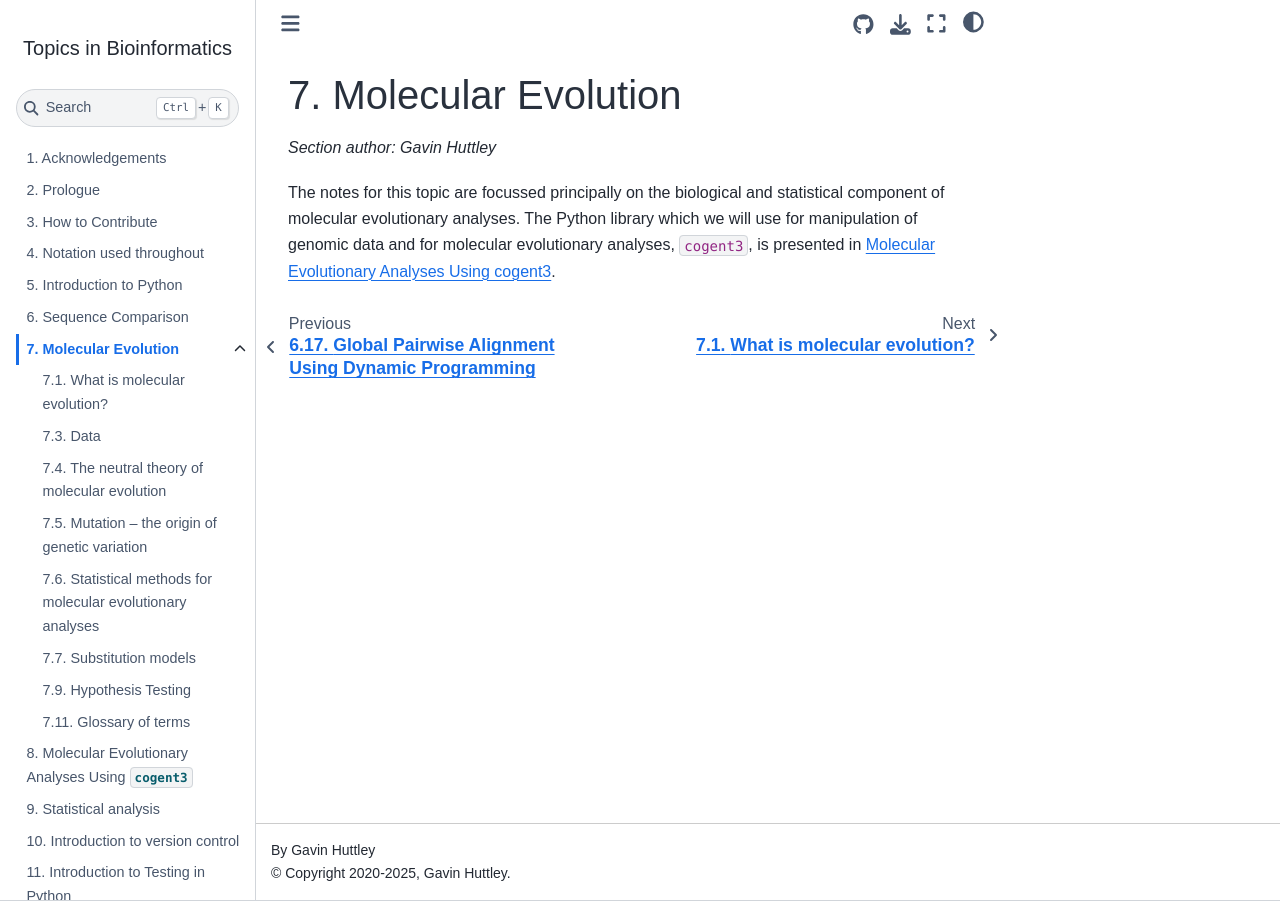
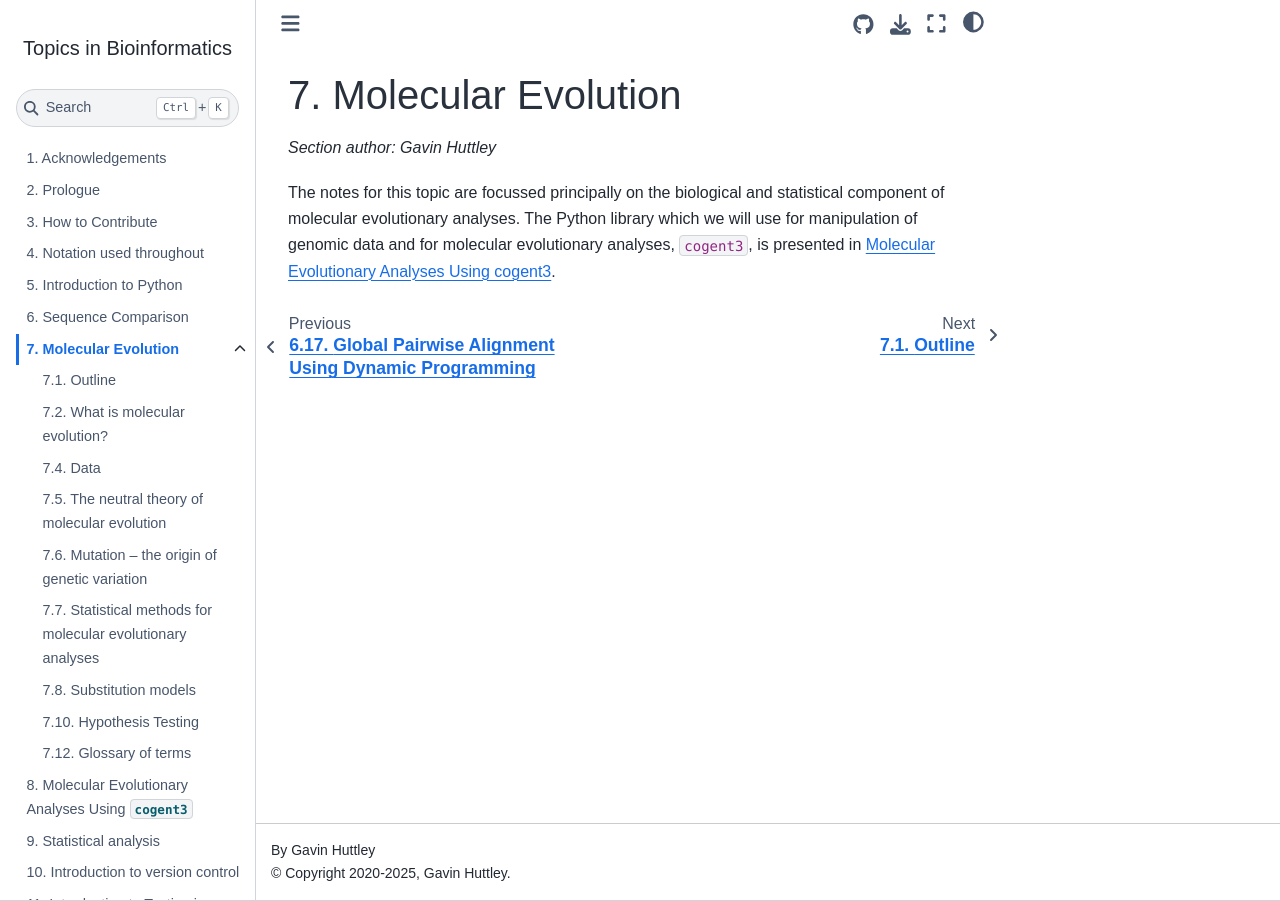
Before and after one commit to GavinHuttley/tib, a Sphinx documentation site: the page built from source/molevol/index.rst, in a window 1280 px wide. Built offline with Sphinx 7.4.7 and the Sphinx Book theme 1.1.4, drawn with Linux system fonts in a browser that asks for light colours; some web fonts are replaced.

Commit message:
DOC: add sectiuon outlines for molevol and cogent3

```diff
--- a/source/cogent3/index.rst
+++ b/source/cogent3/index.rst
@@ -33,6 +33,7 @@ We have focussed, thus far, on developing an understanding of programming logic
 .. toctree::
     :hidden:
 
+    outline
     data_formats
     moltype
     sequences
--- a/source/molevol/index.rst
+++ b/source/molevol/index.rst
@@ -9,6 +9,7 @@ The notes for this topic are focussed principally on the biological and statisti
 .. toctree::
     :hidden:
 
+    outline
     intro
     data
     neutral_theory
```
Also changed, not shown: source/cogent3/outline.rst (added, +9 -0 lines), source/molevol/outline.rst (added, +10 -0 lines).
